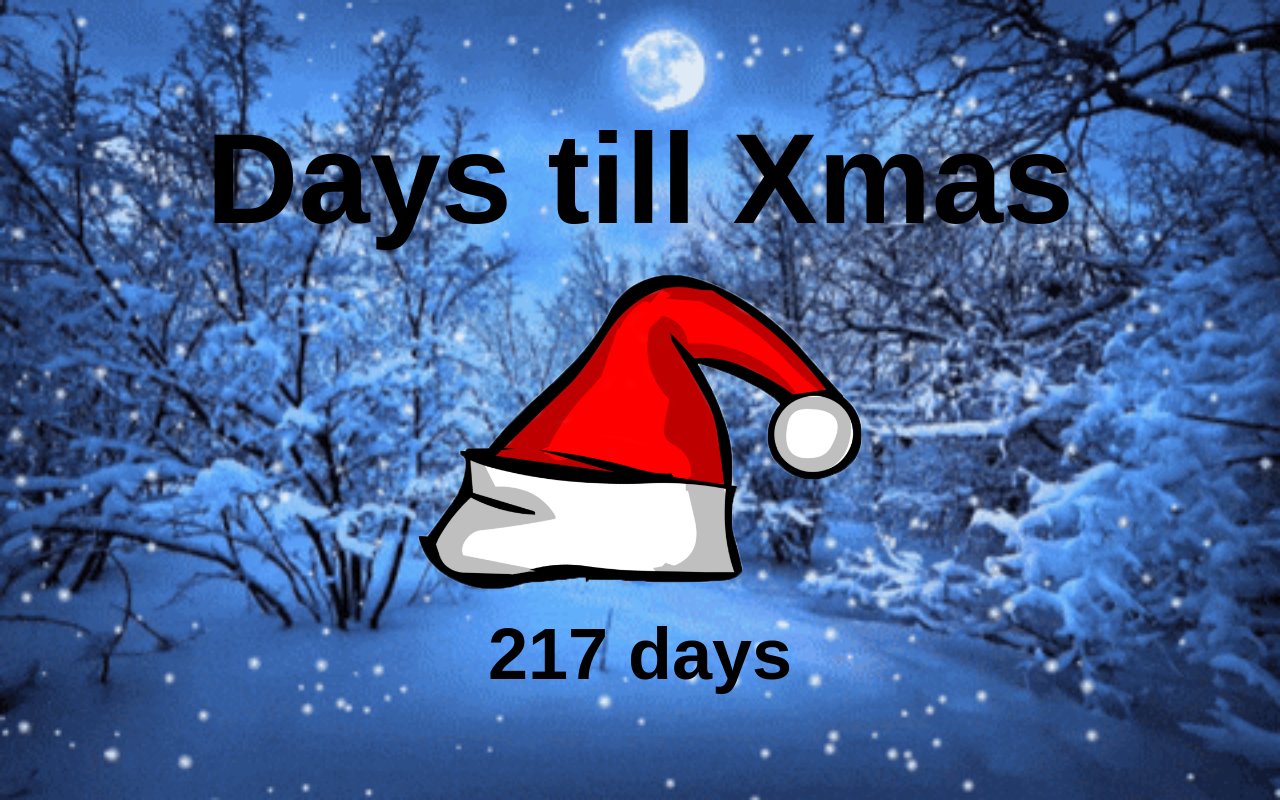
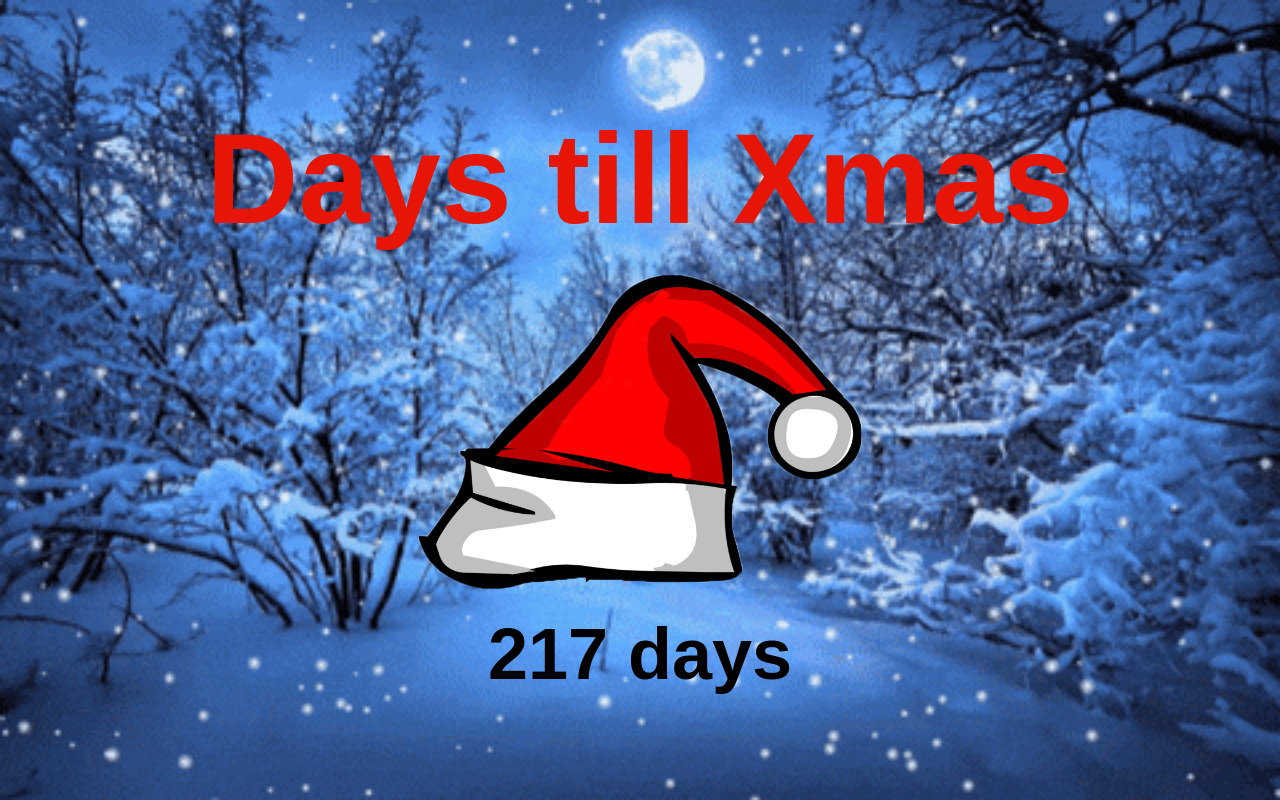
Before and after one commit to Tyson3101/Xmas, a plain HTML site: page index.html in a window 1280 px wide. Drawn offline with Linux system fonts and the light colour scheme.

Commit message:
text colour

```diff
--- a/style.css
+++ b/style.css
@@ -45,6 +45,7 @@ body > div {
 
 header {
   font-size: 4rem;
+  color: rgb(230, 21, 6);
 }
 
 .daysTill {
```
